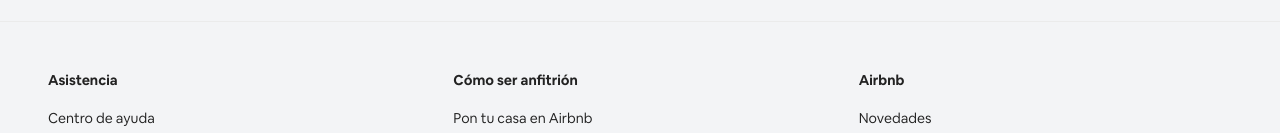
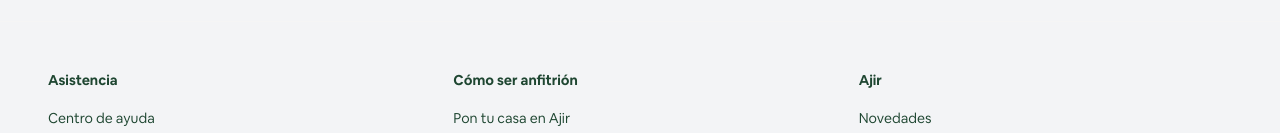
Before and after one commit to AERTYUI17/Airbnb-Full-Clone, a Next.js app in the folder apps/web/: page / in a window 1280 px wide. Shown: the part 2664-2797 px from the top of the page. Built offline with nearby package versions, Linux system fonts and the light colour scheme; a web font is replaced by a local one.

Commit message:
feat: rebrand Airbnb clone to Ajir with new logo and color scheme
Replace Airbnb logo and update color palette, branding, and metadata

Co-authored-by: Muhammed Mahieddine <208264566+AERTYUI17@users.noreply.github.com>

```diff
--- a/apps/web/src/app/globals.css
+++ b/apps/web/src/app/globals.css
@@ -3,18 +3,18 @@
 
 @theme {
     /*========== COLORS ========== */
-    --color-primary: #ff385c;
-    --color-secondary: #222222;
-    --color-tertiary: #717171;
+    --color-primary: #4EC4B5;
+    --color-secondary: #1E4631;
+    --color-tertiary: #1E4631;
 
-    --color-text: #222222;
-    --color-text-2: #6A6A6A;
+    --color-text: #1E4631;
+    --color-text-2: #1E4631;
 
-    --color-bg-primary: #c1c1c1;
-    --color-navbar: #f8f8f8;
+    --color-bg-primary: #FFFFFF;
+    --color-navbar: #FFFFFF;
 
-    --color-border-primary: #ebebeb;
-    --color-border-secondary: #dddddd;
+    --color-border-primary: #F5F5F5;
+    --color-border-secondary: #F5F5F5;
 
 
     /*========== TYPOGRAPHY ==========
--- a/apps/web/src/app/layout.tsx
+++ b/apps/web/src/app/layout.tsx
@@ -2,8 +2,8 @@ import type { Metadata } from "next";
 import "./globals.css";
 
 export const metadata: Metadata = {
-  title: "Airbnb Full Clone - Microservicios & IA",
-  description: "Clon de Airbnb con arquitectura de microservicios | Next.js 15 + NestJS + Prisma + Stripe | JWT Auth, Booking System, Payments, Reviews & Favorites | 33 REST API endpoints | shadcn/ui + TailwindCSS | TypeScript monorepo",
+  title: "Ajir - Plataforma de Alojamientos",
+  description: "Ajir - Plataforma moderna de alojamientos con arquitectura de microservicios | Next.js 15 + NestJS + Prisma + Stripe | JWT Auth, Booking System, Payments, Reviews & Favorites | 33 REST API endpoints | shadcn/ui + TailwindCSS | TypeScript monorepo",
 };
 
 export default function RootLayout({
--- a/apps/web/src/components/layout/footer.tsx
+++ b/apps/web/src/components/layout/footer.tsx
@@ -7,7 +7,7 @@ const Footer = () => {
   const supportLinks = [
     { label: "Centro de ayuda", href: "/help" },
     { label: "Ayuda: problema de seguridad", href: "/help/safety" },
-    { label: "AirCover", href: "/aircover" },
+    { label: "AjirCover", href: "/aircover" },
     { label: "Lucha contra la discriminación", href: "/against-discrimination" },
     { label: "Ayuda a la discapacidad", href: "/accessibility" },
     { label: "Opciones de cancelación", href: "/help/cancellation" },
@@ -15,10 +15,10 @@ const Footer = () => {
   ];
 
   const hostLinks = [
-    { label: "Pon tu casa en Airbnb", href: "/host/homes" },
-    { label: "Pon tu experiencia en Airbnb", href: "/host/experiences" },
-    { label: "Pon tu servicio en Airbnb", href: "/host/services" },
-    { label: "AirCover para anfitriones", href: "/aircover-for-hosts" },
+    { label: "Pon tu casa en Ajir", href: "/host/homes" },
+    { label: "Pon tu experiencia en Ajir", href: "/host/experiences" },
+    { label: "Pon tu servicio en Ajir", href: "/host/services" },
+    { label: "AjirCover para anfitriones", href: "/aircover-for-hosts" },
     { label: "Recursos para anfitriones", href: "/resources" },
     { label: "Foro de la comunidad", href: "/community" },
     { label: "Ser un anfitrión responsable", href: "/responsible-hosting" },
@@ -26,13 +26,13 @@ const Footer = () => {
     { label: "Busca un coanfitrión", href: "/co-hosts" },
   ];
 
-  const airbnbLinks = [
+  const ajirLinks = [
     { label: "Novedades", href: "/release" },
     { label: "Newsroom", href: "/press/news" },
     { label: "Empleo", href: "/careers" },
     { label: "Inversores", href: "/investors" },
     { label: "Tarjetas regalo", href: "/giftcards" },
-    { label: "Estancias con Airbnb.org", href: "/airbnb-org" },
+    { label: "Estancias con Ajir.org", href: "/airbnb-org" },
   ];
 
   return (
@@ -72,9 +72,9 @@ const Footer = () => {
           </div>
 
           <div>
-            <h3 className="text-sm font-semibold text-secondary mb-4">Airbnb</h3>
+            <h3 className="text-sm font-semibold text-secondary mb-4">Ajir</h3>
             <ul className="space-y-3">
-              {airbnbLinks.map((link) => (
+              {ajirLinks.map((link) => (
                 <li key={link.href}>
                   <Link
                     href={link.href}
@@ -135,7 +135,7 @@ const Footer = () => {
           </div>
 
           <div className="flex flex-col md:flex-row md:items-center gap-2 md:gap-4 mt-6 text-sm text-secondary">
-            <span>© 2026 Airbnb, Inc.</span>
+            <span>© 2026 Ajir, Inc.</span>
             <span className="hidden md:inline">·</span>
             <Link href="/terms/privacy" className="hover:underline">
               Privacidad
--- a/apps/web/src/components/layout/searchBar.tsx
+++ b/apps/web/src/components/layout/searchBar.tsx
@@ -131,7 +131,7 @@ const SearchBar = ({ initialSection }: SearchBarProps) => {
                     <div className="text-sm text-gray-500">Añade viajeros</div>
                 </button>
 
-                <button className="mr-2 p-4 bg-rose-500 hover:bg-rose-600 text-white rounded-full cursor-pointer transition-colors">
+                <button className="mr-2 p-4 bg-primary hover:bg-[#3da59e] text-white rounded-full cursor-pointer transition-colors">
                     <Search className="w-4 h-4" />
                 </button>
             </div>
```
Also changed, not shown: apps/web/src/components/shared/logo.tsx (+9 -3 lines), apps/web/public/logo-ajir.png (added).
